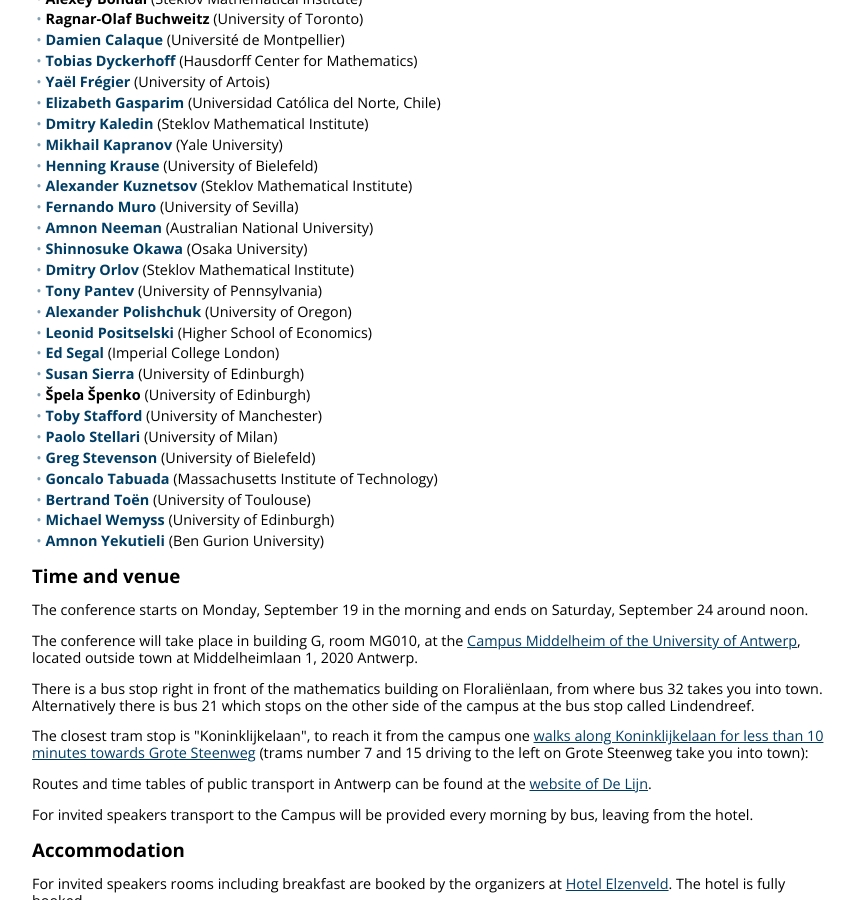
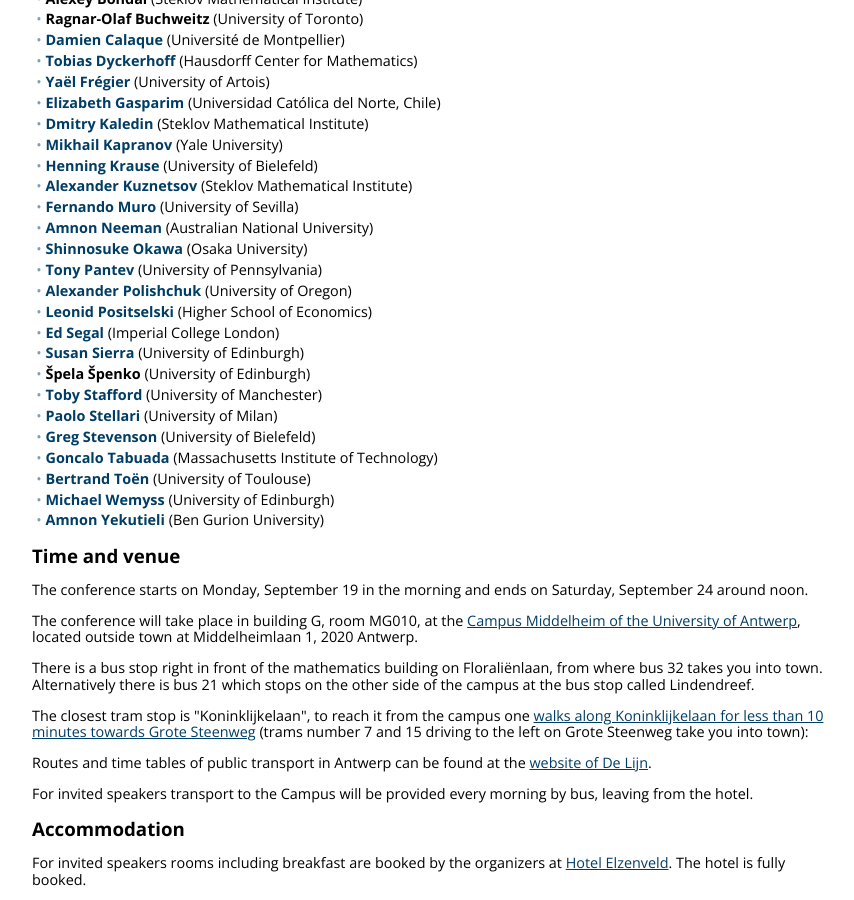
Before and after one commit to ncag-info/antwerp-2016, a Jekyll site: the page built from index.html, in a window 1280 px wide and 900 px high, scrolled down 500 px. Shown: the whole window, without its empty margins (208-1062 px from the left). Built offline with Jekyll 4.4.1, drawn with Linux system fonts in a browser that asks for light colours; nearby versions of some CDN libraries; library files that are not in the unit come from our copies.

Commit message:
Orlov is not coming either

```diff
--- a/_data/speakers.yml
+++ b/_data/speakers.yml
@@ -71,11 +71,6 @@ okawa:
   affiliation: Osaka University
   website: http://www.math.sci.osaka-u.ac.jp/~okawa/
 
-orlov:
-  name: Dmitry Orlov
-  affiliation: Steklov Mathematical Institute
-  website: http://www.mi.ras.ru/~orlov/
-
 pantev:
   name: Tony Pantev
   affiliation: University of Pennsylvania
```
